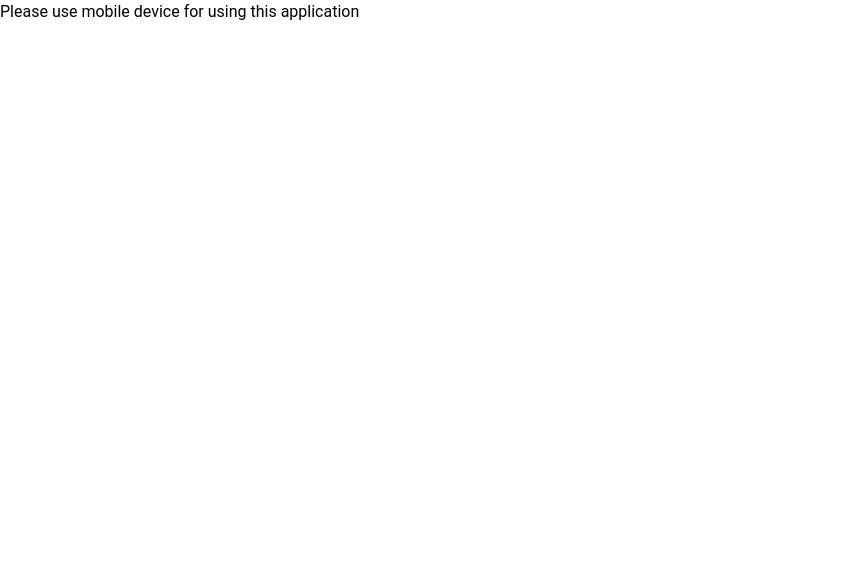
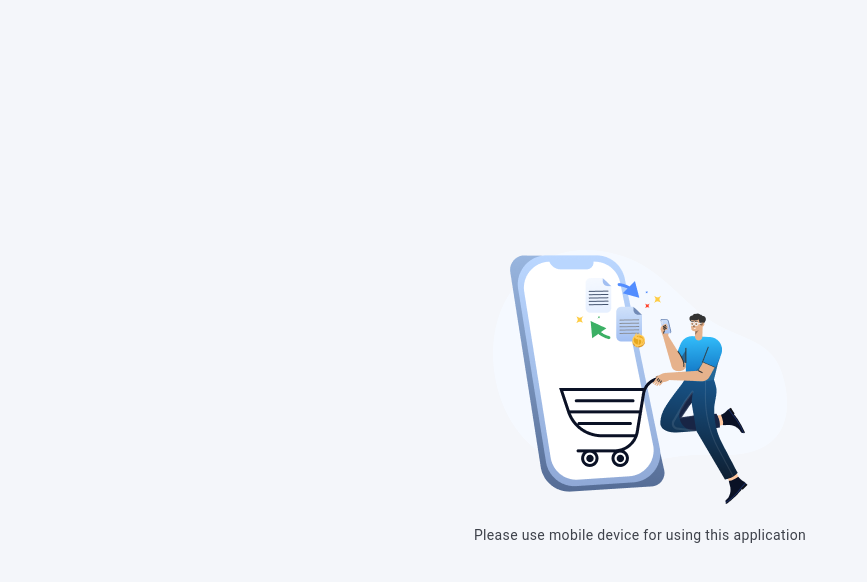
Before and after one commit to erenaak96/mobileclothing, a Nuxt app: page / in a window 1280 px wide. Shown: the top 582 px of the page, without its empty margins (0-867 px from the left). Built offline with nearby package versions, Linux system fonts and the light colour scheme; what @vue-stripe/vue-stripe would draw is missing.

Commit message:
desktop view update

```diff
--- a/layouts/default.vue
+++ b/layouts/default.vue
@@ -1,6 +1,12 @@
 <template>
   <div>
-    <div class="" v-if="!isMobile"> Please use mobile device for using this application </div>
+    <div class="" v-if="!isMobile">
+      <div class="bg-softGray h-screen w-screen flex justify-center items-center flex-col p-4">
+                <img :src="require('@/static/img/empty.png')">
+                <p class="text-textSecondary font-normal text-center mt-2 tracking-wide text-sm leading-8">Please use mobile device for using this application</p>
+
+        </div>
+    </div>
     <Nuxt class="header-spacer main-layout" v-else/>
   </div>
 </template>
--- a/pages/index.vue
+++ b/pages/index.vue
@@ -6,9 +6,9 @@
         <input placeholder="Search" type="text" class="bg-softGray rounded-xl h-10 focus:outline-none pl-10 w-full">
         <span class="svg-icon icons-search bg-blue absolute"></span>
       </div>
-      <div class="bg-softGray rounded-full h-10 w-10 flex items-center justify-center">
-        <span class="svg-icon icons-bag bg-blue"></span>
-      </div>
+       <nuxt-link to="/cart" class="bg-softGray rounded-full h-10 w-10 flex items-center justify-center">
+                <span class="svg-icon icons-bag bg-blue"></span>
+       </nuxt-link>
     </div>
     <div class="flex w-full px-4 pb-4 overflow-x-auto">
       <span v-for="(filter, index) in filters" :key="index" v-bind:class="{'text-white bg-blue' : index === 0 }"
```
